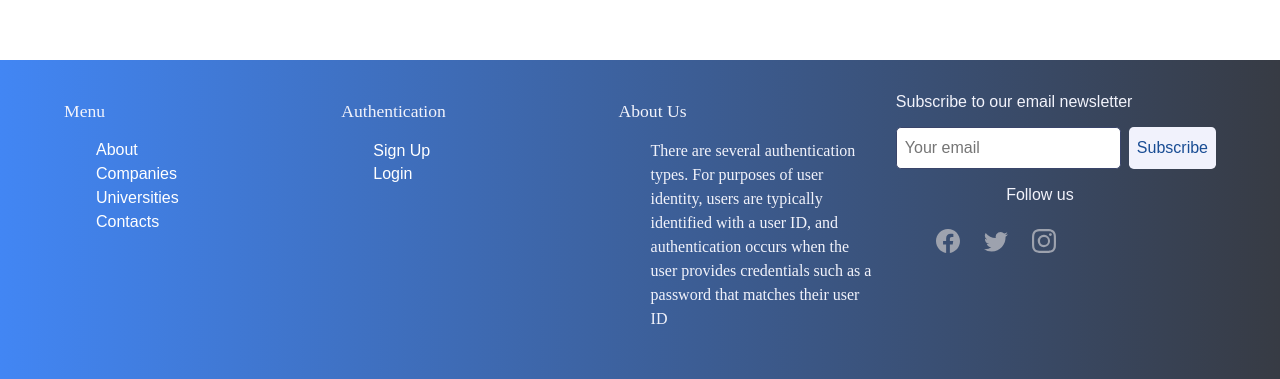
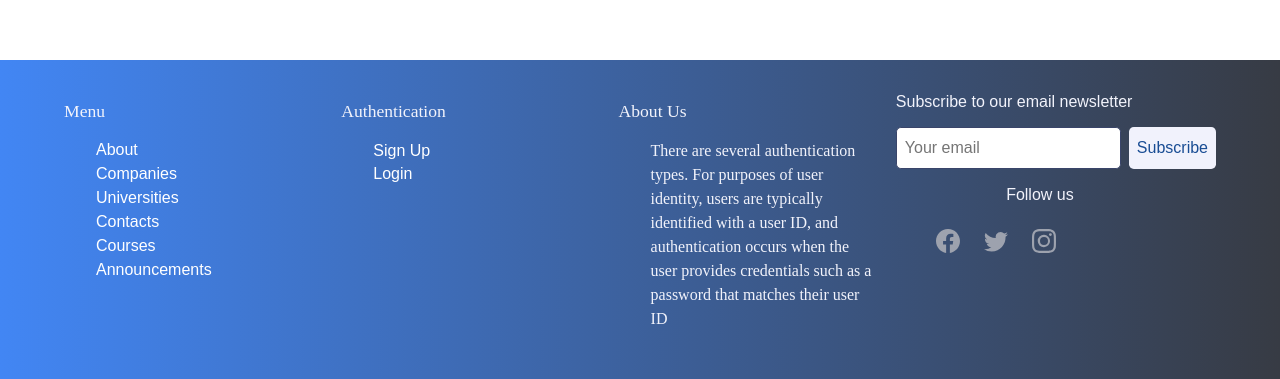
Before and after one commit to tar0n0/educational_system, a React (Create React App) app: page /show-profile in a window 1280 px wide. Shown: the part 1241-1620 px from the top of the page. Built offline with nearby package versions, Linux system fonts and the light colour scheme; no server answers; a web font is replaced by a local one.

Commit message:
chore: added menu items for footer component

```diff
--- a/src/components/sharedComponents/footer/footer.js
+++ b/src/components/sharedComponents/footer/footer.js
@@ -26,6 +26,13 @@ const Footer = () => {
                             <li>
                                 <Link to={'/contacts'}> Contacts</Link>
                             </li>
+                            <li>
+                                <Link to={'/courses'}> Courses</Link>
+                            </li>
+                            <li>
+                                <Link to={'/announcements'}> Announcements</Link>
+                            </li>
+
                         </ul>
                     </nav>
                 </span>
@@ -34,7 +41,7 @@ const Footer = () => {
                     <h3 className="col-title">Authentication</h3>
                     <nav className="col-list">
                         <ul>
-                            <li className="li-auth-footer sign-up-list" >
+                            <li className="li-auth-footer sign-up-list">
                                 <span onClick={() => {
                                     setType(USER_TYPES_FOR_MODAL);
                                     setOpen(true);
```
